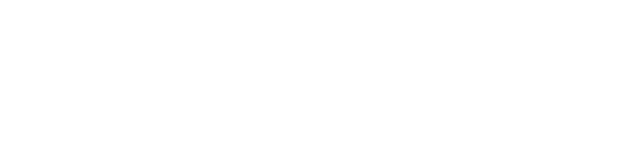
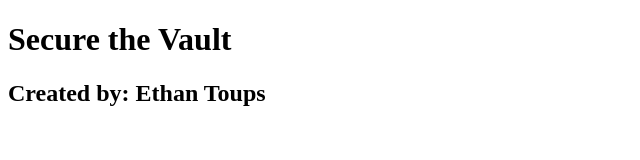
Before and after one commit to LBuddyBoy/Secure-The-Vault, a plain HTML site: page index.html in a window 1280 px wide. Shown: the whole page, without its empty margins (0-640 px from the left). Drawn offline with Linux system fonts and the light colour scheme.

Commit message:
Added the title and footer

```diff
--- a/index.html
+++ b/index.html
@@ -8,6 +8,9 @@
     <script src="js/index.js" defer></script>
 </head>
 <body>
-
+    <header>
+        <h1>Secure the Vault</h1>
+        <h2>Created by: Ethan Toups</h2>
+      </header>
 </body>
 </html>
```
